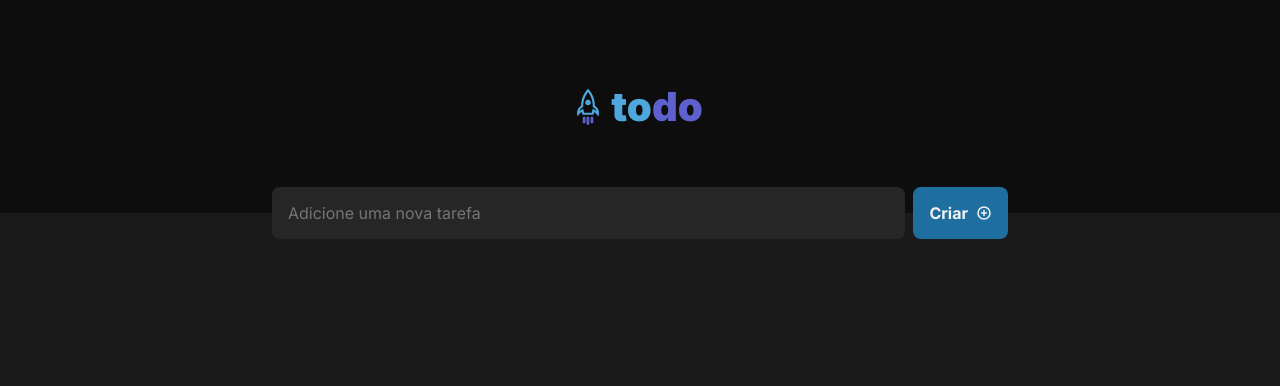
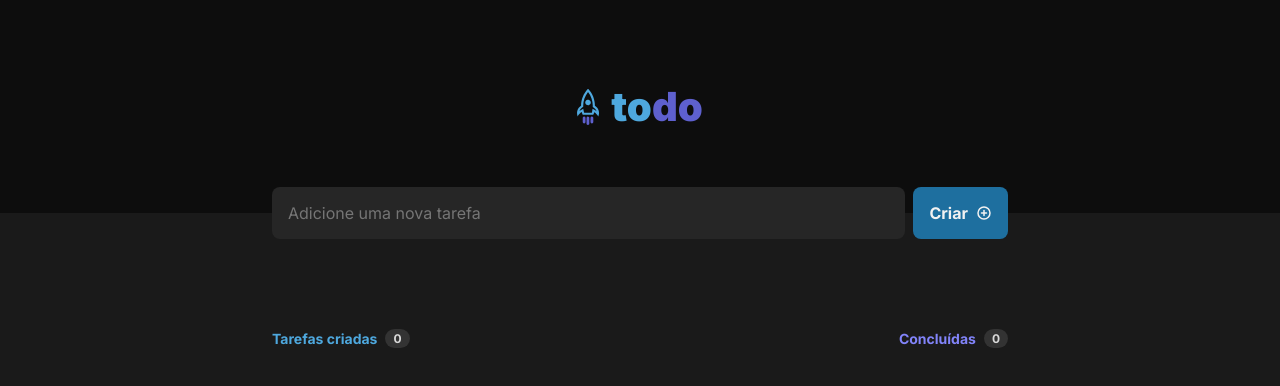
Before and after one commit to aledosreis/todo-list, a React (Vite) app: page / in a window 1280 px wide. Shown: the top 386 px of the page. Built offline with nearby package versions, Linux system fonts and the light colour scheme.

Commit message:
add task container header

```diff
--- a/src/App.tsx
+++ b/src/App.tsx
@@ -23,6 +23,20 @@ export function App() {
             <PlusCircle size={16} weight='bold' />
           </button>
         </form>
+
+        <div id='task-container'>
+          <div className='info'>
+            <div className='created'>
+              <span>Tarefas criadas</span>
+              <span>0</span>
+            </div>
+            <div className='done'>
+              <span>Concluídas</span>
+              <span>0</span>
+            </div>
+          </div>
+          <div className='tasks'></div>
+        </div>
       </div>
     </div>
   )
--- a/src/global.css
+++ b/src/global.css
@@ -94,3 +94,55 @@ body, input, textarea, button {
     border-radius: 0.5rem;
     cursor: pointer;
 }
+
+/* tasks */
+#task-container {
+    margin-top: 4rem;
+}
+
+#task-container .info {
+    display: flex;
+    justify-content: space-between;
+}
+
+#task-container .info .created {
+    display: flex;
+    gap: 0.5rem;
+    align-items: center;
+}
+
+#task-container .info .created span:first-of-type {
+    color: var(--blue);
+    font-weight: 700;
+    font-size: 0.875rem;
+}
+
+#task-container .info .created span:last-of-type {
+    color: var(--gray-200);
+    font-weight: 700;
+    font-size: 0.75rem;
+    background: var(--gray-400);
+    padding: 0.125rem 0.5rem;
+    border-radius: 9999px;
+}
+
+#task-container .info .done {
+    display: flex;
+    gap: 0.5rem;
+    align-items: center;
+}
+
+#task-container .info .done span:first-of-type {
+    color: var(--purple);
+    font-weight: 700;
+    font-size: 0.875rem;
+}
+
+#task-container .info .done span:last-of-type {
+    color: var(--gray-200);
+    font-weight: 700;
+    font-size: 0.75rem;
+    background: var(--gray-400);
+    padding: 0.125rem 0.5rem;
+    border-radius: 9999px;
+}
```
